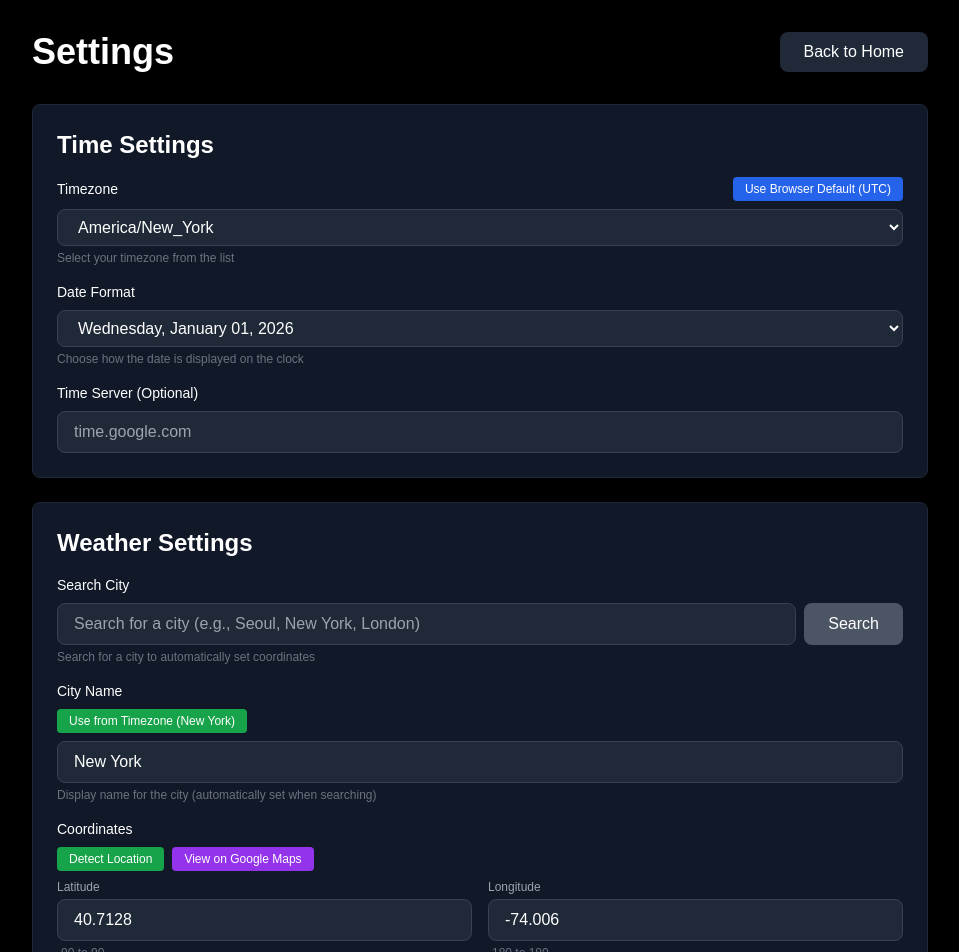
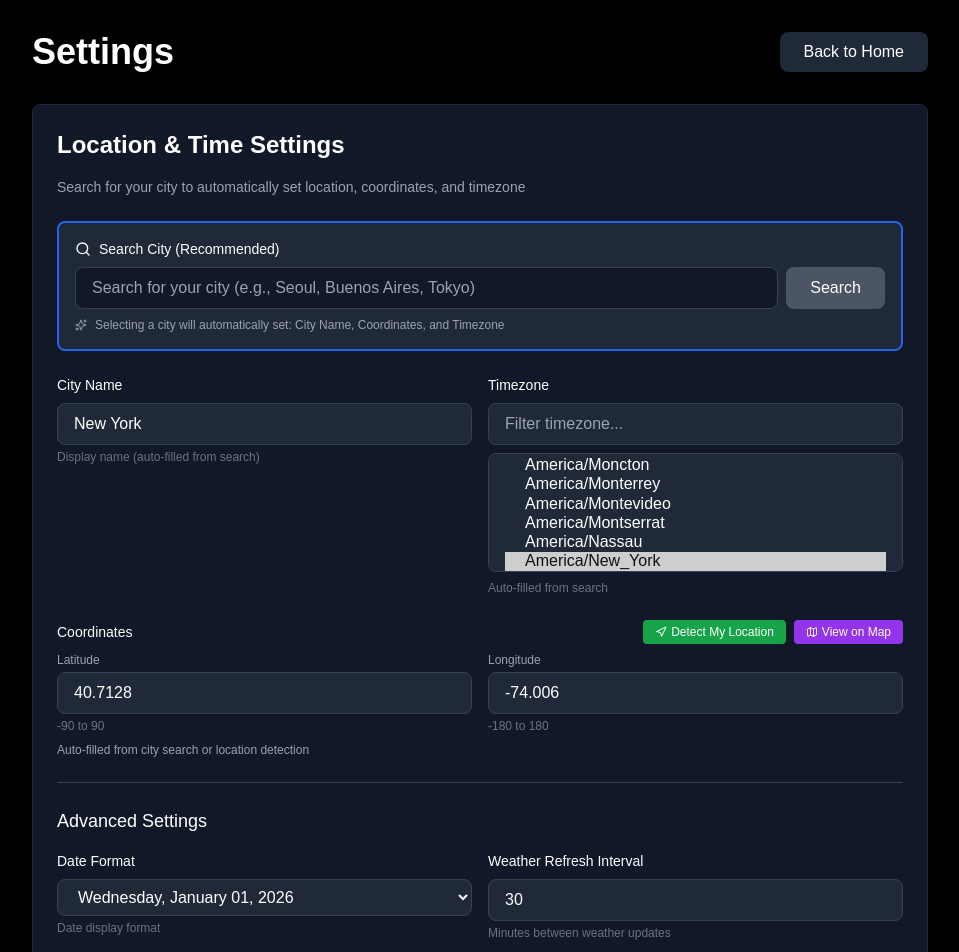
Before and after one commit to nalbam/rpi-kiosk, a Next.js app: page /settings in a window 1280 px wide. Shown: the top 952 px of the page, without its empty margins (160-1119 px from the left). Built offline with nearby package versions, Linux system fonts and the light colour scheme.

Commit message:
Add timezone support in geocoding API and enhance SettingsPage with timezone filtering

```diff
--- a/app/api/geocoding/route.ts
+++ b/app/api/geocoding/route.ts
@@ -9,6 +9,7 @@ export interface GeocodingResult {
   country: string;
   admin1?: string;
   admin2?: string;
+  timezone?: string;
 }
 
 export async function GET(request: Request) {
@@ -32,8 +33,9 @@ export async function GET(request: Request) {
 
   try {
     // Using Open-Meteo Geocoding API (free, no API key required)
+    // Note: timezone parameter is required to get timezone information
     const response = await fetchWithTimeout(
-      `https://geocoding-api.open-meteo.com/v1/search?name=${encodeURIComponent(query)}&count=10&language=en&format=json`,
+      `https://geocoding-api.open-meteo.com/v1/search?name=${encodeURIComponent(query)}&count=10&language=en&format=json&timezone=auto`,
       API.TIMEOUT_MS,
       API.MAX_WEATHER_SIZE
     );
@@ -57,6 +59,7 @@ export async function GET(request: Request) {
       country: result.country,
       admin1: result.admin1,
       admin2: result.admin2,
+      timezone: result.timezone,
     }));
 
     return NextResponse.json({ results });
--- a/app/settings/page.tsx
+++ b/app/settings/page.tsx
@@ -6,6 +6,7 @@ import { getConfig, saveConfig, detectBrowserSettings, detectGeolocation } from
 import { KioskConfig, DATE_FORMAT_OPTIONS, defaultConfig } from '@/lib/config';
 import { API } from '@/lib/constants';
 import { GeocodingResult } from '@/app/api/geocoding/route';
+import { Search, MapPin, Clock, Sparkles, Map, Navigation } from 'lucide-react';
 
 export default function SettingsPage() {
   const router = useRouter();
@@ -19,6 +20,7 @@ export default function SettingsPage() {
   const [citySearchQuery, setCitySearchQuery] = useState('');
   const [citySearchResults, setCitySearchResults] = useState<GeocodingResult[]>([]);
   const [searchingCity, setSearchingCity] = useState(false);
+  const [timezoneFilter, setTimezoneFilter] = useState('');
 
   // Load configuration from server
   useEffect(() => {
@@ -53,6 +55,13 @@ export default function SettingsPage() {
     }
   }, []);
 
+  // Ensure selected timezone is in the list
+  useEffect(() => {
+    if (config && config.timezone && !timezones.includes(config.timezone)) {
+      setTimezones((prev) => [...prev, config.timezone].sort());
+    }
+  }, [config, timezones]);
+
   // Detect browser settings on mount
   useEffect(() => {
     try {
@@ -70,8 +79,14 @@ export default function SettingsPage() {
     }
   }, []);
 
+  // Filter timezones based on search query
+  const filteredTimezones = timezones.filter((tz) => {
+    if (!timezoneFilter.trim()) return true;
+    return tz.toLowerCase().includes(timezoneFilter.toLowerCase());
+  });
+
   // Group timezones by region
-  const groupedTimezones = timezones.reduce((groups, tz) => {
+  const groupedTimezones = filteredTimezones.reduce((groups, tz) => {
     const region = tz.includes('/') ? tz.split('/')[0] : 'Other';
     if (!groups[region]) {
       groups[region] = [];
@@ -232,14 +247,27 @@ export default function SettingsPage() {
       cityName += `, ${result.country}`;
     }
 
-    setConfig({
+    // Update config with coordinates, city name, and timezone if available
+    const updatedConfig: KioskConfig = {
       ...config,
       weatherLocation: {
         lat: result.latitude,
         lon: result.longitude,
         city: cityName,
       },
-    });
+    };
+
+    // Auto-set timezone if available
+    if (result.timezone) {
+      updatedConfig.timezone = result.timezone;
+
+      // If timezone is not in the current list, add it
+      if (!timezones.includes(result.timezone)) {
+        setTimezones([...timezones, result.timezone].sort());
+      }
+    }
+
+    setConfig(updatedConfig);
 
     // Clear search
     setCitySearchQuery('');
@@ -268,27 +296,104 @@ export default function SettingsPage() {
         </div>
 
         <div className="space-y-6 min-w-0">
-          {/* Time Settings */}
+          {/* Location & Time Settings */}
           <div className="bg-gray-900 rounded-lg p-4 sm:p-6 border border-gray-800 min-w-0">
-            <h2 className="text-2xl font-semibold mb-4">Time Settings</h2>
+            <h2 className="text-2xl font-semibold mb-4">Location & Time Settings</h2>
+            <p className="text-sm text-gray-400 mb-6">
+              Search for your city to automatically set location, coordinates, and timezone
+            </p>
 
-            <div className="space-y-4">
-              <div>
-                <div className="flex flex-col sm:flex-row sm:justify-between sm:items-center gap-2 mb-2">
-                  <label className="block text-sm font-medium">Timezone</label>
-                  {detectedTimezone && (
+            <div className="space-y-6">
+              {/* City Search - Primary Method */}
+              <div className="bg-gray-800 rounded-lg p-4 border-2 border-blue-600">
+                <label className="block text-sm font-medium mb-2 flex items-center gap-2">
+                  <Search className="w-4 h-4" />
+                  Search City (Recommended)
+                </label>
+                <div className="flex gap-2">
+                  <input
+                    type="text"
+                    value={citySearchQuery}
+                    onChange={(e) => setCitySearchQuery(e.target.value)}
+                    onKeyPress={(e) => e.key === 'Enter' && handleSearchCity()}
+                    className="flex-1 px-4 py-2 bg-gray-900 border border-gray-700 rounded-lg focus:outline-none focus:border-blue-500"
+                    placeholder="Search for your city (e.g., Seoul, Buenos Aires, Tokyo)"
+                  />
                   <button
-                      onClick={handleApplyDetectedTimezone}
-                      className="px-3 py-1 text-xs bg-blue-600 hover:bg-blue-700 rounded transition-colors whitespace-nowrap flex-shrink-0"
+                    onClick={handleSearchCity}
+                    disabled={searchingCity || !citySearchQuery.trim()}
+                    className="px-6 py-2 bg-blue-600 hover:bg-blue-700 disabled:bg-gray-600 disabled:cursor-not-allowed rounded-lg transition-colors whitespace-nowrap"
                   >
-                      Use Browser Default ({detectedTimezone})
+                    {searchingCity ? 'Searching...' : 'Search'}
                   </button>
+                </div>
+                {citySearchResults.length > 0 && (
+                  <div className="mt-2 bg-gray-900 border border-gray-700 rounded-lg max-h-60 overflow-y-auto">
+                    {citySearchResults.map((result, index) => (
+                      <button
+                        key={index}
+                        onClick={() => handleSelectCity(result)}
+                        className="w-full text-left px-4 py-3 hover:bg-gray-800 transition-colors border-b border-gray-700 last:border-b-0"
+                      >
+                        <div className="font-medium text-base">{result.name}</div>
+                        <div className="text-sm text-gray-400 mt-1">
+                          {[result.admin1, result.admin2, result.country].filter(Boolean).join(', ')}
+                        </div>
+                        <div className="text-xs text-gray-500 mt-1 flex flex-wrap gap-3">
+                          <span className="flex items-center gap-1">
+                            <MapPin className="w-3 h-3" />
+                            {result.latitude.toFixed(4)}, {result.longitude.toFixed(4)}
+                          </span>
+                          {result.timezone && (
+                            <span className="flex items-center gap-1">
+                              <Clock className="w-3 h-3" />
+                              {result.timezone}
+                            </span>
                           )}
                         </div>
+                      </button>
+                    ))}
+                  </div>
+                )}
+                <p className="text-xs text-gray-400 mt-2 flex items-center gap-2">
+                  <Sparkles className="w-3 h-3" />
+                  Selecting a city will automatically set: City Name, Coordinates, and Timezone
+                </p>
+              </div>
+
+              {/* Current Settings Display */}
+              <div className="grid grid-cols-1 md:grid-cols-2 gap-4">
+                {/* City Name */}
+                <div>
+                  <label className="block text-sm font-medium mb-2">City Name</label>
+                  <input
+                    type="text"
+                    value={config.weatherLocation.city}
+                    onChange={(e) => setConfig({
+                      ...config,
+                      weatherLocation: { ...config.weatherLocation, city: e.target.value }
+                    })}
+                    className="w-full px-4 py-2 bg-gray-800 border border-gray-700 rounded-lg focus:outline-none focus:border-blue-500"
+                    placeholder="New York"
+                  />
+                  <p className="text-xs text-gray-500 mt-1">Display name (auto-filled from search)</p>
+                </div>
+
+                {/* Timezone */}
+                <div>
+                  <label className="block text-sm font-medium mb-2">Timezone</label>
+                  <input
+                    type="text"
+                    value={timezoneFilter}
+                    onChange={(e) => setTimezoneFilter(e.target.value)}
+                    className="w-full px-4 py-2 bg-gray-800 border border-gray-700 rounded-lg focus:outline-none focus:border-blue-500 mb-2"
+                    placeholder="Filter timezone..."
+                  />
                   <select
                     value={config.timezone}
                     onChange={(e) => setConfig({ ...config, timezone: e.target.value })}
                     className="w-full px-4 py-2 bg-gray-800 border border-gray-700 rounded-lg focus:outline-none focus:border-blue-500"
+                    size={5}
                   >
                     {Object.keys(groupedTimezones).sort().map((region) => (
                       <optgroup key={region} label={region}>
@@ -301,144 +406,32 @@ export default function SettingsPage() {
                     ))}
                   </select>
                   <p className="text-xs text-gray-500 mt-1">
-                  Select your timezone from the list
+                    {timezoneFilter ? `${filteredTimezones.length} matches` : 'Auto-filled from search'}
                   </p>
-              </div>
-
-              <div>
-                <label className="block text-sm font-medium mb-2">Date Format</label>
-                <select
-                  value={config.dateFormat}
-                  onChange={(e) => setConfig({ ...config, dateFormat: e.target.value })}
-                  className="w-full px-4 py-2 bg-gray-800 border border-gray-700 rounded-lg focus:outline-none focus:border-blue-500"
-                >
-                  {DATE_FORMAT_OPTIONS.map((option) => (
-                    <option key={option.value} value={option.value}>
-                      {option.label}
-                    </option>
-                  ))}
-                </select>
-                <p className="text-xs text-gray-500 mt-1">
-                  Choose how the date is displayed on the clock
-                </p>
-              </div>
-
-              <div>
-                <label className="block text-sm font-medium mb-2">Time Server (Optional)</label>
-                <input
-                  type="text"
-                  value={config.timeServer || ''}
-                  onChange={(e) => setConfig({ ...config, timeServer: e.target.value })}
-                  className="w-full px-4 py-2 bg-gray-800 border border-gray-700 rounded-lg focus:outline-none focus:border-blue-500"
-                  placeholder="time.google.com"
-                />
-              </div>
                 </div>
               </div>
 
-          {/* Weather Settings */}
-          <div className="bg-gray-900 rounded-lg p-4 sm:p-6 border border-gray-800 min-w-0">
-            <h2 className="text-2xl font-semibold mb-4">Weather Settings</h2>
-
-            <div className="space-y-4">
+              {/* Coordinates */}
               <div>
-                <label className="block text-sm font-medium mb-2">Search City</label>
+                <div className="flex justify-between items-center mb-2">
+                  <label className="block text-sm font-medium">Coordinates</label>
                   <div className="flex gap-2">
-                  <input
-                    type="text"
-                    value={citySearchQuery}
-                    onChange={(e) => setCitySearchQuery(e.target.value)}
-                    onKeyPress={(e) => e.key === 'Enter' && handleSearchCity()}
-                    className="flex-1 px-4 py-2 bg-gray-800 border border-gray-700 rounded-lg focus:outline-none focus:border-blue-500"
-                    placeholder="Search for a city (e.g., Seoul, New York, London)"
-                  />
-                  <button
-                    onClick={handleSearchCity}
-                    disabled={searchingCity || !citySearchQuery.trim()}
-                    className="px-6 py-2 bg-blue-600 hover:bg-blue-700 disabled:bg-gray-600 disabled:cursor-not-allowed rounded-lg transition-colors"
-                  >
-                    {searchingCity ? 'Searching...' : 'Search'}
-                  </button>
-                </div>
-                {citySearchResults.length > 0 && (
-                  <div className="mt-2 bg-gray-800 border border-gray-700 rounded-lg max-h-60 overflow-y-auto">
-                    {citySearchResults.map((result, index) => (
-                      <button
-                        key={index}
-                        onClick={() => handleSelectCity(result)}
-                        className="w-full text-left px-4 py-3 hover:bg-gray-700 transition-colors border-b border-gray-700 last:border-b-0"
-                      >
-                        <div className="font-medium">{result.name}</div>
-                        <div className="text-sm text-gray-400">
-                          {[result.admin1, result.admin2, result.country].filter(Boolean).join(', ')}
-                        </div>
-                        <div className="text-xs text-gray-500 mt-1">
-                          {result.latitude.toFixed(4)}, {result.longitude.toFixed(4)}
-                        </div>
-                      </button>
-                    ))}
-                  </div>
-                )}
-                <p className="text-xs text-gray-500 mt-1">
-                  Search for a city to automatically set coordinates
-                </p>
-              </div>
-
-              <div>
-                <div className="flex flex-col gap-2 mb-2">
-                  <label className="block text-sm font-medium">City Name</label>
-                  <div className="flex flex-wrap gap-2">
-                    {detectedCity && (
-                      <button
-                        onClick={handleApplyDetectedCity}
-                        className="px-3 py-1 text-xs bg-blue-600 hover:bg-blue-700 rounded transition-colors whitespace-nowrap"
-                      >
-                        Use Browser Default ({detectedCity})
-                      </button>
-                    )}
-                    {config?.timezone.includes('/') && (
-                      <button
-                        onClick={handleApplyCityFromTimezone}
-                        className="px-3 py-1 text-xs bg-green-600 hover:bg-green-700 rounded transition-colors whitespace-nowrap"
-                      >
-                        Use from Timezone ({config.timezone.split('/').pop()?.replace(/_/g, ' ')})
-                      </button>
-                    )}
-                  </div>
-                </div>
-                <input
-                  type="text"
-                  value={config.weatherLocation.city}
-                  onChange={(e) => setConfig({
-                    ...config,
-                    weatherLocation: { ...config.weatherLocation, city: e.target.value }
-                  })}
-                  className="w-full px-4 py-2 bg-gray-800 border border-gray-700 rounded-lg focus:outline-none focus:border-blue-500"
-                  placeholder="New York"
-                />
-                <p className="text-xs text-gray-500 mt-1">
-                  Display name for the city (automatically set when searching)
-                </p>
-              </div>
-
-              <div>
-                <div className="flex flex-col gap-2 mb-2">
-                  <label className="block text-sm font-medium">Coordinates</label>
-                  <div className="flex flex-wrap gap-2">
                     <button
                       onClick={handleDetectLocation}
                       disabled={detectingLocation}
-                      className="px-3 py-1 text-xs bg-green-600 hover:bg-green-700 disabled:bg-gray-600 disabled:cursor-not-allowed rounded transition-colors whitespace-nowrap"
+                      className="px-3 py-1 text-xs bg-green-600 hover:bg-green-700 disabled:bg-gray-600 disabled:cursor-not-allowed rounded transition-colors whitespace-nowrap flex items-center gap-1"
                     >
-                      {detectingLocation ? 'Detecting...' : detectedCoordinates ? `Detected: ${detectedCoordinates.lat.toFixed(4)}, ${detectedCoordinates.lon.toFixed(4)}` : 'Detect Location'}
+                      <Navigation className="w-3 h-3" />
+                      {detectingLocation ? 'Detecting...' : 'Detect My Location'}
                     </button>
                     <a
                       href={`https://www.google.com/maps?q=${config.weatherLocation.lat},${config.weatherLocation.lon}`}
                       target="_blank"
                       rel="noopener noreferrer"
-                      className="px-3 py-1 text-xs bg-purple-600 hover:bg-purple-700 rounded transition-colors whitespace-nowrap"
+                      className="px-3 py-1 text-xs bg-purple-600 hover:bg-purple-700 rounded transition-colors whitespace-nowrap flex items-center gap-1"
                     >
-                      View on Google Maps
+                      <Map className="w-3 h-3" />
+                      View on Map
                     </a>
                   </div>
                 </div>
@@ -464,7 +457,6 @@ export default function SettingsPage() {
                     />
                     <p className="text-xs text-gray-500 mt-1">-90 to 90</p>
                   </div>
-
                   <div>
                     <label className="block text-xs text-gray-400 mb-1">Longitude</label>
                     <input
@@ -487,10 +479,35 @@ export default function SettingsPage() {
                     <p className="text-xs text-gray-500 mt-1">-180 to 180</p>
                   </div>
                 </div>
+                <p className="text-xs text-gray-400 mt-2">Auto-filled from city search or location detection</p>
+              </div>
+
+              <hr className="border-gray-700" />
+
+              {/* Advanced Time Settings */}
+              <div>
+                <h3 className="text-lg font-medium mb-4">Advanced Settings</h3>
+                <div className="grid grid-cols-1 md:grid-cols-2 gap-4">
+                  <div>
+                    <label className="block text-sm font-medium mb-2">Date Format</label>
+                    <select
+                      value={config.dateFormat}
+                      onChange={(e) => setConfig({ ...config, dateFormat: e.target.value })}
+                      className="w-full px-4 py-2 bg-gray-800 border border-gray-700 rounded-lg focus:outline-none focus:border-blue-500"
+                    >
+                      {DATE_FORMAT_OPTIONS.map((option) => (
+                        <option key={option.value} value={option.value}>
+                          {option.label}
+                        </option>
+                      ))}
+                    </select>
+                    <p className="text-xs text-gray-500 mt-1">
+                      Date display format
+                    </p>
                   </div>
 
                   <div>
-                <label className="block text-sm font-medium mb-2">Refresh Interval (minutes)</label>
+                    <label className="block text-sm font-medium mb-2">Weather Refresh Interval</label>
                     <input
                       type="number"
                       min="1"
@@ -506,9 +523,29 @@ export default function SettingsPage() {
                       }}
                       className="w-full px-4 py-2 bg-gray-800 border border-gray-700 rounded-lg focus:outline-none focus:border-blue-500"
                     />
+                    <p className="text-xs text-gray-500 mt-1">
+                      Minutes between weather updates
+                    </p>
+                  </div>
+
+                  <div>
+                    <label className="block text-sm font-medium mb-2">Time Server (Optional)</label>
+                    <input
+                      type="text"
+                      value={config.timeServer || ''}
+                      onChange={(e) => setConfig({ ...config, timeServer: e.target.value })}
+                      className="w-full px-4 py-2 bg-gray-800 border border-gray-700 rounded-lg focus:outline-none focus:border-blue-500"
+                      placeholder="time.google.com"
+                    />
+                    <p className="text-xs text-gray-500 mt-1">
+                      Custom NTP server
+                    </p>
                   </div>
                 </div>
               </div>
+            </div>
+          </div>
+
 
           {/* Calendar Settings */}
           <div className="bg-gray-900 rounded-lg p-4 sm:p-6 border border-gray-800 min-w-0">
```
Lines whose indentation alone changed are shown as unchanged.
